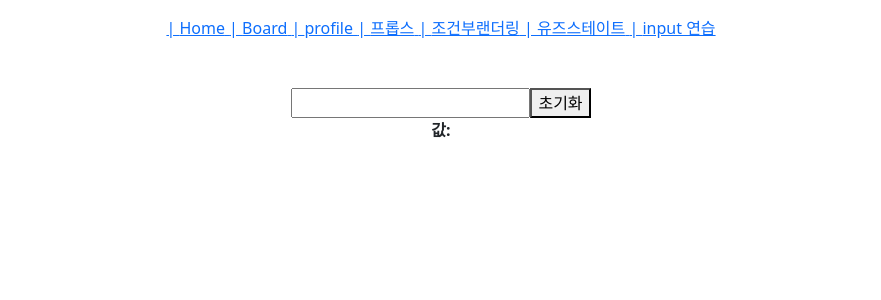
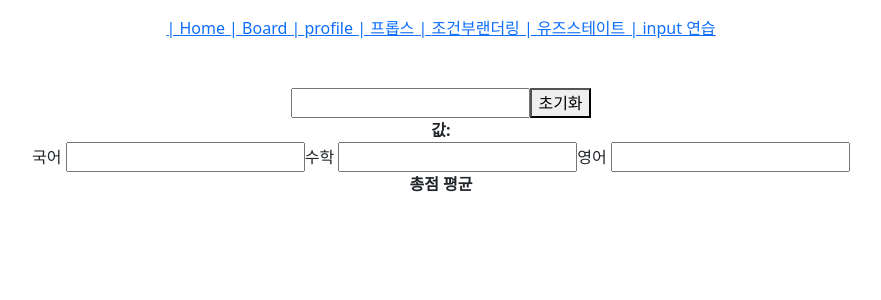
Before and after one commit to khg011213/react-vite-khj-example, a React (Vite) app: page /input in a window 1280 px wide. Shown: the top 300 px of the page, without its empty margins (199-1080 px from the left). Built offline with nearby package versions, Linux system fonts and the light colour scheme.

Commit message:
성적표

```diff
--- a/src/components/Counter3.jsx
+++ b/src/components/Counter3.jsx
@@ -1,23 +1,28 @@
 import React, { useState } from 'react'
 // state 사용이유 : 동적인 데이터 화면갱신을 위하여 리액트가 관리하는 것
-const Counter2 = () => {
-  const [number, setNumber] = useState(0)
-  const onIncrease = () => {
-    setNumber(number + 2)
-  }
-  const onDecrease = () => {
-    setNumber(number - 2)
-  }
+const Counter3 = () => {
+  //let text = ''
+
+  const [kor, setKor] = useState('')
+  const [math, setMath] = useState('')
+  const [eng, setEng] = useState('')
+  const [total, setTotal] = useState('')
+  const [avg, setAvg] = useState('')
+
+  const onChange = (event) => {}
+
+  //prettier-ignore
   return (
-    //prettier-ignore
     <div>
-      <h1>{number}</h1>
-      <button onClick={onIncrease}>+2</button>
-      <button onClick={onDecrease}>-2
-
-      </button>
+      국어 <input onChange={onChange} value={kor}/>
+      수학 <input onChange={onChange} value={math}/>
+      영어 <input onChange={onChange} value={eng}/>
+      <div>
+        <b>총점 {total} </b>
+        <b>평균 {avg} </b>
+      </div>
     </div>
   )
 }
 
-export default Counter2
+export default Counter3
--- a/src/pages/InputPage.jsx
+++ b/src/pages/InputPage.jsx
@@ -1,11 +1,13 @@
 import React from 'react'
-import Input from '../components/Input'
+import Input from '../components/input'
+import Counter3 from './../components/Counter3'
 
 const InputPage = () => {
   //prettier-ignore
   return (
     <div className="text-center mt-5">
       <Input />
+      <Counter3/>
     </div>
   )
 }
```
